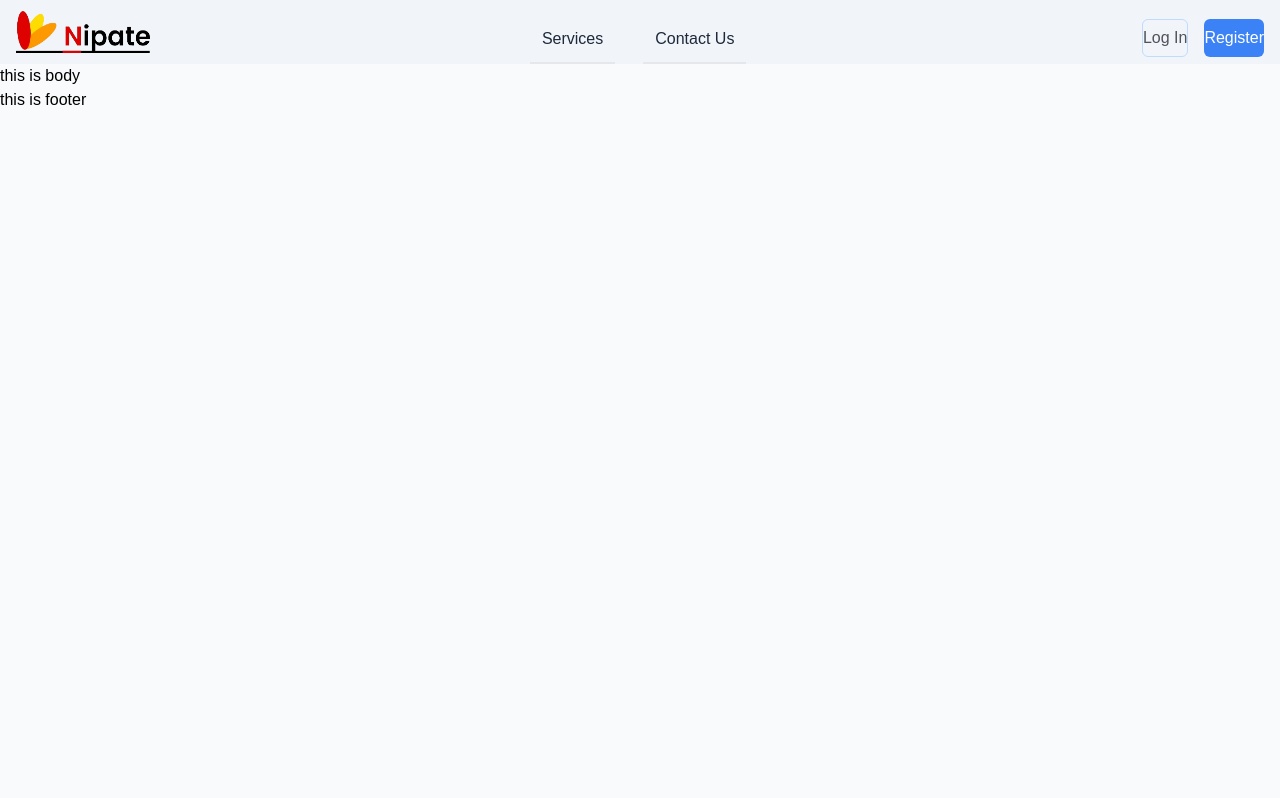
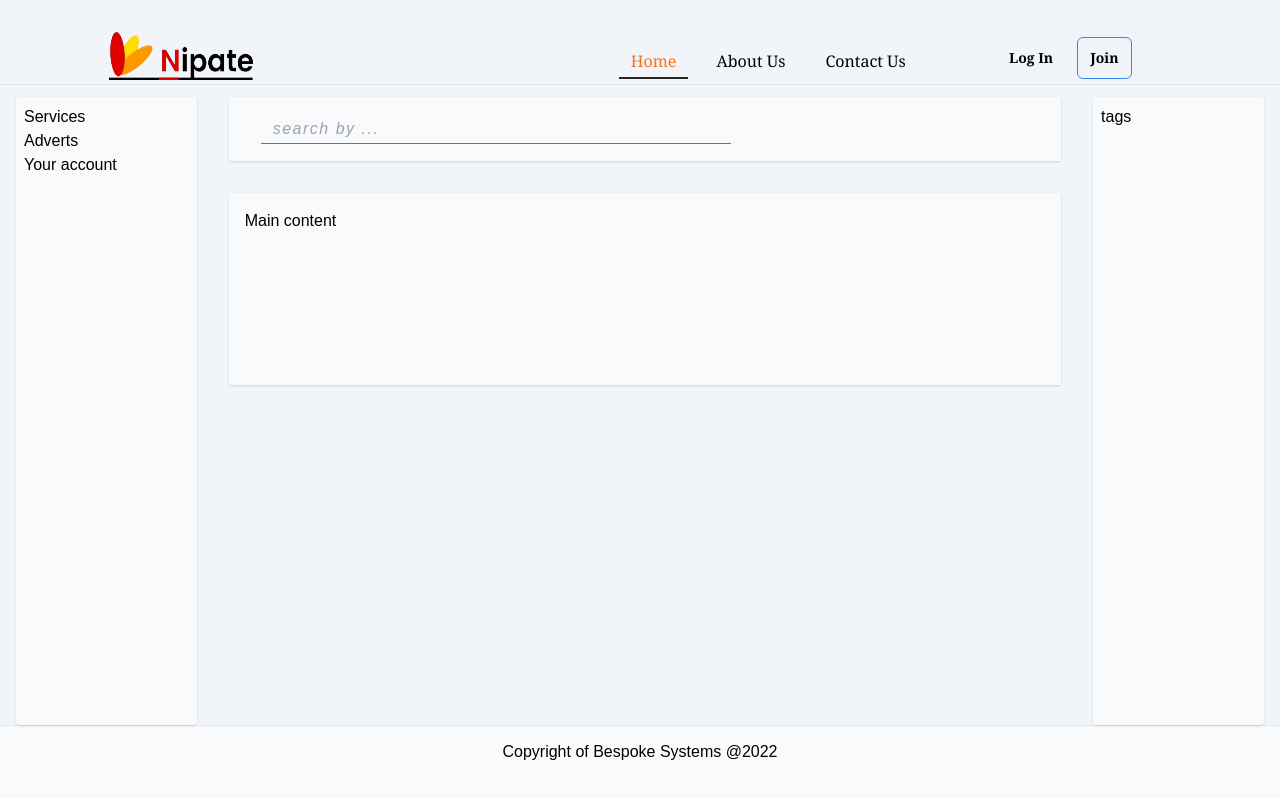
Before and after one commit to Amos-Ditto/NipateWebapp, a Nuxt app: page / in a window 1280 px wide. Built offline with nearby package versions, Linux system fonts and the light colour scheme.

Commit message:
dashboard view structuring

```diff
--- /dev/null
+++ b/components/designs/CategoryList.vue
@@ -0,0 +1,5 @@
+<template>
+    <div class="tag-list w-full">
+        <p>tags</p>
+    </div>
+</template>
--- /dev/null
+++ b/components/designs/SearchBar.vue
@@ -0,0 +1,19 @@
+<template>
+    <div class="search h-[4rem] w-full flex flex-row items-center px-6 text-xl text-neutral-500">
+        <div class="filter-by">
+            <div class="i-mdi-filter" />
+        </div>
+        <div class="input w-[60%] ml-2 relative flex items-center tracking-widest">
+            <input type="text" placeholder="search by ...">
+            <div class="i-mdi-magnify absolute right-1" />
+        </div>
+    </div>
+</template>
+
+<style scoped>
+
+.input input {
+    letter-spacing: 1.5px;
+    @apply w-full py-1 outline-none border-b border-neutral-500 bg-inherit placeholder:italic lg:placeholder:text-base placeholder:text-base italic px-3 text-sm;
+}
+</style>
--- /dev/null
+++ b/components/designs/SideBar.vue
@@ -0,0 +1,10 @@
+<template>
+    <nav class="w-full p-2">
+        <ul>
+            <li>Services</li>
+            <li>Adverts</li>
+            <li>Your account</li>
+        </ul>
+    </nav>
+
+</template>
--- /dev/null
+++ b/components/designs/TopNav.vue
@@ -0,0 +1,49 @@
+<template>
+    <nav class="w-full pt-3 md:pt-8 flex justify-center items-center gap-[8%]">
+        <div class="left w-[20%] lg:w-[25%]">
+            <img src="@/assets/img/logo-removebg.png" alt="logo" class="w-[9rem] h-[100%] md:h-[3rem] mb-1">
+        </div>
+        <div class="right w-[70%] lg:w-[50%] md:pl-6 lg:pl-12 flex justify-evenly md:justify-around">
+            <div class="links font-serif flex flex-row gap-2 lg:gap-4 pt-2">
+                <NuxtLink to="/" class="link">
+                    <span>Home</span>
+                </NuxtLink>
+                <div class="link">
+                    <a href="#">About Us</a>
+                </div>
+                <div class="link">
+                    <a href="#">Contact Us</a>
+                </div>
+            </div>
+            <div class="auth-btn text-sm font-serif hidden sm:flex flex-row md:gap-2 lg:gap-3">
+                <button><NuxtLink to="/auth">Log In</NuxtLink></button>
+                <button class="border border-blue-500"><NuxtLink to="/auth/register">Join</NuxtLink></button>
+            </div>
+        </div>
+    </nav>
+</template>
+
+<style scoped>
+.left , .right {
+    transition: width 300ms ease;
+}
+.links .link {
+    @apply border-b-2 px-3 py-1 border-transparent hover:border-neutral-800;
+    transition: border 300ms ease;
+}
+.links .link:hover a {
+    @apply text-orange-500;
+    transition: color 300ms ease;
+}
+
+.link.router-link-active {
+    @apply border-neutral-800 text-orange-500;
+}
+.auth-btn button {
+    @apply px-3 rounded-md font-semibold hover:text-orange-500 hover:border-orange-500;
+    transition: color 300ms ease, border 300ms ease;
+}
+/* .auth-btn button a {
+    @apply ;
+} */
+</style>
--- a/components/designs/TopNavBar.vue
+++ b/components/designs/TopNavBar.vue
@@ -13,91 +13,67 @@ const openMobileNavbar = ():void => {
 
 <template>
     <div class="nav w-full flex flex-row h-full items-center justify-between relative z-[999] px-4 text-slate-800">
-        <div class="left h-full flex items-center justify-evenly gap-6 md:gap-8">
-            <img src="@/assets/img/logo-removebg.png" alt="logo" class="w-[6rem] sm:w-[8.4rem] h-[60%] sm:h-[65%]">
+        <div class="left pl-4 md:pl-8">
+            <img src="@/assets/img/logo-removebg.png" alt="logo" class="w-[6rem] md:w-[8.4rem] h-[60%] md:h-[65%]">
         </div>
-
-        <div class="w-links sm:flex h-full items-center gap-2 pt-2 md:gap-7 hidden">
-            <div class="w-link text-sm md:text-base px-3 pt-2 flex items-center h-full hover:border-orange-500 border-b-2 hover:text-orange-500">
-                <a href="#" class="block">Services</a>
+        <div class="right h-full flex items-center gap-2">
+            <div class="search-bar h-full flex items-center gap-0 relative text-base w-[10rem] md:w-[12rem]">
+                <div class="i-mdi-chevron-down absolute left-1" />
+                <input type="text" placeholder="search for services ..." class="w-full h-[72%] bg-slate-100 rounded-l-md pl-5 pr-2 outline-none italic tracking-wider text-slate-500">
+                <button class="h-[72%] px-3 bg-orange-300 rounded-r-md text-white font-bold text-2xl"><div class="i-mdi-magnify" /></button>
             </div>
-            <div class="w-link text-sm md:text-base px-3 pt-2 flex items-center h-full hover:border-orange-500 border-b-2 hover:text-orange-500">
-                <a href="#" class="">Contact Us</a>
-            </div>
-        </div>
-
-        <div class="right lex items-center flex-row h-full">
-            <div class="wide-screen hidden sm:flex flex-row gap-3 md:gap-4 ml-4 h-full items-center pt-3">
-                <div class="auth-btns flex flex-row py-2 gap-4 text-base h-full items-center">
-                    <button class="w-login border-blue-200 border hover:border-blue-600 text-zinc-600"><NuxtLink to="/auth" class="block">Log In</NuxtLink></button>
-                    <button class="w-register bg-blue-500 hover:bg-blue-800 text-white"><NuxtLink to="/auth/register" class="block">Register</NuxtLink></button>
+            <div class="links flex flex-row gap-2 text-sm tracking-normal px-3 md:px-6">
+                <div class="link relative px-2 py-2">
+                    <a href="#">Services</a>
+                </div>
+                <div class="link relative px-2 py-2">
+                    <a href="#">Contact Us</a>
                 </div>
             </div>
-
-            <!-- mobile navbar toggle -->
-            <div class="menu-button text-4xl sm:hidden cursor-pointer h-full flex items-center">
-                <div class="i-mdi-menu p-1 text-black" v-if="!mobilenavbar" @click="openMobileNavbar" />
-                <div class="i-mdi-close" v-if="mobilenavbar" @click="openMobileNavbar" />
+            <div class="auth-btn text-sm md:text-base tracking-tight flex gap-2 md:gap-4 pr-4">
+                <button class=" py-2"><NuxtLink to="/auth" class="block">Log In</NuxtLink></button>
+                <button class=""><NuxtLink to="/auth/register" class="h-full w-full flex justify-center items-center">Join</NuxtLink></button>
             </div>
 
         </div>
 
-        <!-- This for mobile view -->
-        <transition name="shownav">
-            <div class="mobile-nav sm:hidden absolute mt-[2.9rem] p-4 w-full min-h-[4vh] z-[-2] top-0 left-0 flex justify-center" v-if="shownav">
-                <div class="container w-full flex flex-col gap-2 items-center p-1 bg-slate-100 shadow">
-                    <div class="links flex justify-center items-center flex-col w-full gap-2 mb-2 p-2">
-                        <div class="link">Services</div>
-                        <div class="link">Contact Us</div>
-
-                    </div>
-                    <button class="login border-blue-500 border"><NuxtLink to="/auth" class="block">Log In</NuxtLink></button>
-                    <button class="register bg-blue-500 text-white mb-2"><NuxtLink to="/auth/register" class="block">Register</NuxtLink></button>
-                </div>
-            </div>
-        </transition>
     </div>
 </template>
 
 <style scoped>
 
-.shownav-enter-from , .shownav-leave-to {
-    transform: translateY(-100%);
-    opacity: 0;
+.auth-btn button:nth-child(2) {
+    @apply border border-neutral-400 outline-none rounded-md px-5 block;
+    transition: color 300ms ease, border 300ms ease;
 }
-.shownav-enter-active, .shownav-leave-active {
-    transition: transform 300ms ease, opacity 300ms ease;
+.auth-btn button {
+    @apply hover:border-blue-600 hover:text-blue-500 text-zinc-600;
+    transition: color 300ms ease, border 300ms ease;
 }
-
-@tailwind components;
-@tailwind utilities;
-
-@layer components {
-    .container .links .link {
-        @apply flex justify-center w-[80%] py-2 font-bold tracking-wider pl-4;
-        @apply hover:bg-slate-200 rounded cursor-pointer;
-        transition: background-color 200ms ease;
-    }
-    .container button {
-        @apply block w-[80%] py-2 px-4 outline-none rounded text-base font-extrabold hover:scale-x-[1.04];
-        transition: transform 300ms ease;
-    }
-    .wide-screen .auth-btns button {
-        @apply block py-1 md:py-2 px-3 md:px-6 rounded-md font-bold h-[2.4rem];
-    }
+.right .links .link {
+    @apply hover:text-orange-500 text-zinc-600;
+    transition: color 300ms ease;
 }
-.auth-btns .w-register {
+.search-bar button , .search-bar input {
+    @apply border-y border-neutral-400;
+}
+.search-bar button {
+    @apply border-r hover:bg-orange-500;
     transition: background-color 300ms ease;
 }
-
-.auth-btns .w-login {
-    transition: border 300ms ease;
+.search-bar input {
+    @apply border-l focus:border-green-500 placeholder:text-neutral-500 placeholder:text-xs;
 }
-.w-link {
-    cursor: pointer;
-    transition: border 300ms ease, color 300ms ease;
+.search-bar {
+    transition: width 300ms ease;
 }
-.w-links a {
-    transition: border 200ms ease;
+.search-bar:focus-within {
+    @apply w-[13rem] md:w-[18rem];
+}
+.i-mdi-chevron-down {
+    transition: transform 300ms ease;
+}
+.search-bar:focus-within .i-mdi-chevron-down {
+    @apply -rotate-180;
 }
 </style>
--- a/pages/about.vue
+++ /dev/null
@@ -1,3 +0,0 @@
-<template>
-    <h3>about</h3>
-</template>
--- a/pages/index.vue
+++ b/pages/index.vue
@@ -1,15 +1,34 @@
 <template>
-    <NuxtLayout name="custom">
+    <NuxtLayout name="custom" class="overflow-y-auto">
         <template #header>
-            <nav class="w-full h-[3.6rem] md:h-[4rem] bg-slate-100 ">
-                <LazyDesignsTopNavBar />
+            <nav class="w-full bg-slate-100 ">
+                <LazyDesignsTopNav class="w-full" />
             </nav>
         </template>
-        <main>
-            <h1>this is body</h1>
+        <hr>
+        <main class="h-[80vh] w-full px-4 pt-3 flex flex-row gap-3 md:gap-6 bg-slate-100">
+            <div class="side-nav w-[16%] shadow bg-slate-50 rounded">
+                <DesignsSideBar />
+            </div>
+            <section class="px-2 flex flex-col w-[75%]">
+                <div class="center w-full flex flex-col gap-8">
+                    <div class="searchbar w-full rounded-t bg-slate-50 shadow">
+                        <DesignsSearchBar />
+                    </div>
+                    <div class="content w-full min-h-[12rem] p-4 rounded-t bg-slate-50 shadow">
+                        <h1>Main content</h1>
+                    </div>
+                </div>
+            </section>
+            <div class="tags w-[15%] min-h-[5rem] p-2 shadow bg-slate-50 rounded">
+                <LazyDesignsCategoryList />
+            </div>
         </main>
+        <hr>
         <template #footer>
-            <nav>this is footer</nav>
+            <div class="w-full h-[2rem] pt-5 flex items-center justify-center">
+                <h3>Copyright of Bespoke Systems @2022</h3>
+            </div>
         </template>
     </NuxtLayout>
 </template>
```
